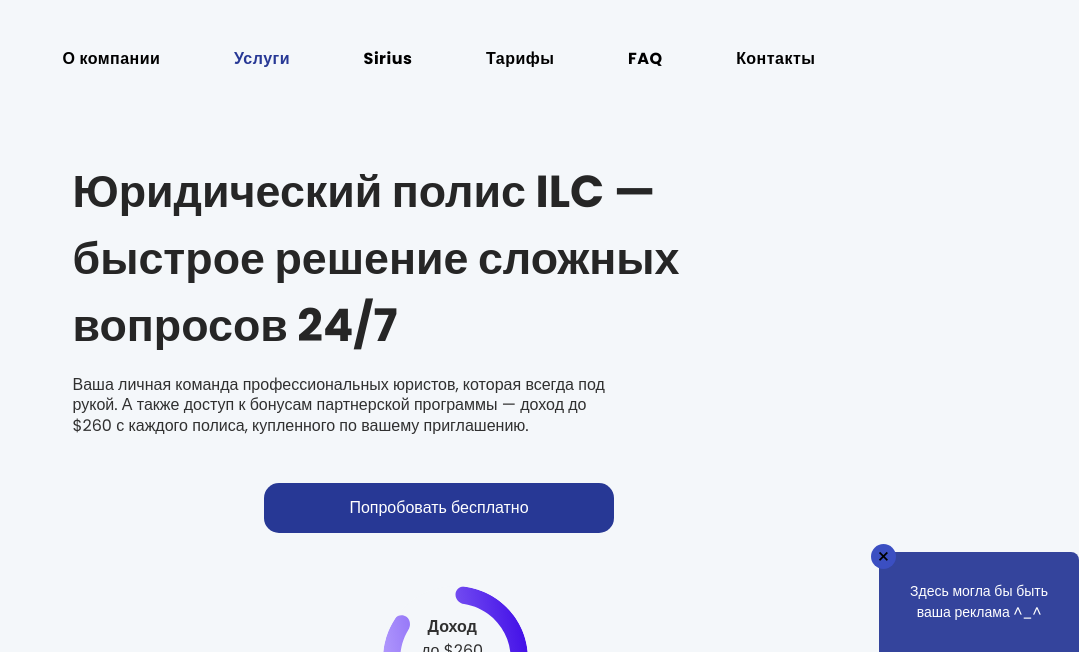
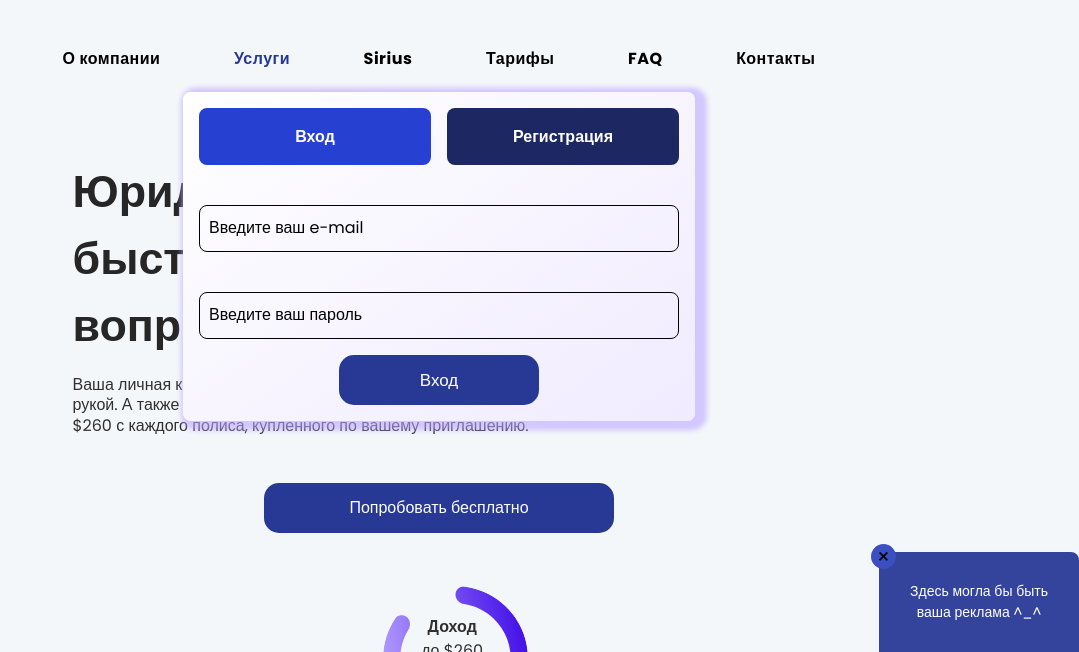
Before and after one commit to LuckOnOff/ILC, a plain HTML site: page index.html in a window 1280 px wide. Both pictures are taken after a click on the button "Войти". Shown: the part 148-800 px from the top of the page, without its empty margins (201-1280 px from the left). Drawn offline with Linux system fonts and the light colour scheme.

Commit message:
commit 21.09

```diff
--- a/index.html
+++ b/index.html
@@ -38,17 +38,31 @@
                             <li class="header-menu-nav-list-item"><a href="#">FAQ</a></li>
                             <li class="header-menu-nav-list-item"><a href="#">Контакты</a></li>
                         </ul>
-                        <button type="submit" class="buttons header-button-menu">Войти</button>
+                        <button type="submit" class="buttons header-button-menu logIn-button">Войти</button>
                     </nav>
                 <a href="tel:+78005113768" class="header-tel">8 (800) 511-37-68</a>
-                <button type="submit" class="buttons header-button">Войти</button>
-                <section class="logIn-window">
-                    <div class="logIn-window-box">
-                        <button class="logIn-window-box-exit">&#215;</button>
-                        <p class="logIn-window-box-text">Здесь могла бы быть ваша реклама ^_^</p>
-                    </div>
-                </section>
+                <button type="submit" class="buttons header-button logIn-button">Войти</button>
             </section>
+            <section class="logIn-window">
+                <div class="login-window-switch">
+                    <h2 class="logIn-window-title-login">Вход</h2>
+                    <h2 class="logIn-window-title-reg">Регистрация</h2>
+                </div>
+                <div>
+                    <form action="#" class="logIn-window-forms">
+                        <div class="logIn-window-forms-email-box">
+                            <input class="logIn-window-forms-email" type="email" required="required" placeholder="Введите ваш e-mail">
+                            <p class="logIn-window-forms-email-subname">Введите ваш e-mail</p>
+                        </div>
+                        <div class="logIn-window-forms-password-box">
+                            <input class="logIn-window-forms-password" type="password" required="required" placeholder="Введите ваш пароль" minlength="5">
+                            <p class="logIn-window-forms-password-subname">Введите ваш пароль</p>
+                        </div>
+                        <button class="buttons logIn-window-forms-button" type="submit">Вход</button>
+                    </form>
+                </div>
+            </section>
+        </section>
         </header>
         <nav class="header-nav">
             <ul class="header-nav-panel">
@@ -61,6 +75,13 @@
             </ul>
         </nav>
     </div>
+    <section>
+        <section class="ads-window">
+            <div class="ads-window-box">
+                <button class="ads-window-box-exit">&#215;</button>
+                <p class="ads-window-box-text">Здесь могла бы быть ваша реклама ^_^</p>
+            </div>
+        </section>
     <main>
         <div class="main-header-flexbox-1-container">
             <section class="main-header-flexbox-1">
--- a/index.js
+++ b/index.js
@@ -6,8 +6,12 @@ const menuBlock = document.querySelector('.header-right-sec-menu-block');
 const menuIcon = document.querySelector('.header-right-sec-menu');
 const menuNav = document.querySelector('.header-menu-nav');
 const buttonExit = document.querySelector('.header-menu-nav-exit');
-const logInWindow = document.querySelector('.logIn-window');
-const logInExit = document.querySelector('.logIn-window-box-exit');
+const adsWindow = document.querySelector('.ads-window');
+const adsExit = document.querySelector('.ads-window-box-exit');
+const logInForms = document.querySelector('.logIn-window');
+const logInButton = document.querySelector('.logIn-window-forms-button');
+const emailCheck = document.querySelector('.logIn-window-forms-email');
+const passwordCheck = document.querySelector('.logIn-window-forms-password');
 
 function activePhone() {
     phoneBlock.classList.toggle('header-right-sec-phone-block-active');
@@ -36,12 +40,40 @@ function hiddenMenu() {
 }
 buttonExit.addEventListener('click', hiddenMenu);
 
-function openAdv() {
-    logInWindow.classList.add('logIn-window-active')
+function openAds() {
+    adsWindow.classList.add('ads-window-active')
 }
-setTimeout(openAdv, 5000);
+setTimeout(openAds, 5000);
 
-function hiddenAdv() {
-    logInWindow.classList.remove('logIn-window-active')
+function hiddenAds() {
+    adsWindow.classList.remove('ads-window-active')
 }
-logInExit.addEventListener('click', hiddenAdv);
+adsExit.addEventListener('click', hiddenAds);
+
+function openLogIn(event) {
+    if(!event.target.closest('.logIn-window')) {
+        logInForms.classList.remove('logIn-window-active')
+    }
+    if(event.target.closest('.logIn-button')) {
+        logInForms.classList.add('logIn-window-active')
+    }
+}
+document.addEventListener('click', openLogIn);
+
+function emailValid() {
+    if(emailCheck.validity.typeMismatch) {
+        emailCheck.setCustomValidity('В вашей электронной почте есть ошибка, перепроверьте введенные вами данные')
+    }else {
+        emailCheck.setCustomValidity("");
+      }
+}
+emailCheck.addEventListener("input", emailValid);
+
+function passwordValid() {
+    if(passwordCheck.validity.tooShort) {
+        passwordCheck.setCustomValidity(`Ваш пароль слишком короткий ${passwordCheck.minLength} знаков, вы ввели ${passwordCheck.value.length}.`)
+    }else {
+        passwordCheck.setCustomValidity("");
+      }
+}
+passwordCheck.addEventListener("input", passwordValid);
--- a/style.css
+++ b/style.css
@@ -20,11 +20,24 @@ button {
 ul {
     list-style-type: none;
 }
+.buttons {
+    display: flex;
+    justify-content: center;
+    align-items: center;
+    background: #273895;
+    color: white;
+    border-radius: 15px;
+    transition: 0.3s linear;
+}
+.buttons:hover {
+    background: #1d2761;
+}
 .header {
     display: flex;
     align-items: center;
     justify-content: center;
     margin: 2rem 4rem;
+    position: relative;
 }
 .header-container {
     width: 1500px;
@@ -133,10 +146,10 @@ ul {
     width: 100px;
     height: 50px;
 }
-.logIn-window {
+.ads-window {
     display: none;
 }
-.logIn-window-active {
+.ads-window-active {
     display: flex;
     justify-content: center;
     align-items: center;
@@ -160,10 +173,10 @@ ul {
         opacity: 1;
     }
 }
-.logIn-window-box {
+.ads-window-box {
     padding: 1rem;
 }
-.logIn-window-box-exit {
+.ads-window-box-exit {
     display: flex;
     justify-content: center;
     align-items: center;
@@ -177,13 +190,150 @@ ul {
     left: -0.5rem;
     transition: 0.3s linear;
 }
-.logIn-window-box-exit:hover {
+.ads-window-box-exit:hover {
     background: #1d2761;
     color: white;
 }
-.logIn-window-box-text {
+.ads-window-box-text {
     font-size: 14px;
     text-align: center;
+}
+.logIn-window {
+    display: none;
+}
+.logIn-window-active {
+    display: flex;
+    flex-direction: column;
+    position: fixed;
+    z-index: 10;
+    top: 15rem;
+    left: 30%;
+    margin: auto;
+    background: #fff;
+    background: linear-gradient(326deg, #F0EBFF 0%, #FFF 100%);
+    box-shadow: 5px 2.5px 5px 7px rgba(187, 166, 255, 0.58);
+    color: white;
+    width: 40%;
+    height: auto;
+    border-radius: 8px;
+    animation: transition 0.2s linear;
+}
+.login-window-switch {
+    display: flex;
+    align-items: center;
+    justify-content: center;
+    margin: 1rem;
+}
+.logIn-window-title-login {
+    text-align: center;
+    background: #2641D1;
+    margin-right: 1rem;
+    width: 50%;
+    padding: 1rem;
+    cursor: pointer;
+    border-radius: 8px;
+}
+.logIn-window-title-reg {
+    background: #1d2761;
+    width: 50%;
+    text-align: center;
+    padding: 1rem;
+    cursor: pointer;
+    border-radius: 8px;
+}
+.logIn-window-forms {
+    display: flex;
+    flex-direction: column;
+    margin: 1rem;
+}
+.logIn-window-forms-email-box {
+    position: relative;
+    width: 100%;
+    margin-top: 0.5rem;
+}
+.logIn-window-forms-email {
+    width: 100%;
+    padding: 10px;
+    border-radius: 8px;
+    outline: none;
+    margin-bottom: 1rem;
+    background: transparent;
+    border: 1px solid black;
+}
+.logIn-window-forms-email:focus:valid {
+    border: 1px solid green;
+}
+.logIn-window-forms-email:focus:invalid {
+    border: 1px solid red;
+}
+.logIn-window-forms-email::placeholder {
+    opacity: 0;
+}
+.logIn-window-forms-email-subname {
+    position: absolute;
+    z-index: 1;
+    left: 0;
+    top: 0;
+    color: black;
+    padding: 10px;
+    pointer-events: none;
+    transition: 0.3s linear;
+}
+.logIn-window-forms-email:focus ~ .logIn-window-forms-email-subname,
+.logIn-window-forms-email:not(:placeholder-shown) ~ .logIn-window-forms-email-subname{
+    transform: translateY(-40px) translateX(10px);
+    font-size: 90%;
+}
+.logIn-window-forms-password {
+    width: 100%;
+    padding: 10px;
+    border-radius: 8px;
+    outline: none;
+}
+.logIn-window-forms-password:focus:valid {
+    border: 1px solid green;
+}
+.logIn-window-forms-password:focus:invalid {
+    border: 1px solid red;
+}
+.logIn-window-forms-password::placeholder {
+    opacity: 0;
+}
+.logIn-window-forms-password-box {
+    position: relative;
+    width: 100%;
+    margin-top: 1.5rem;
+}
+.logIn-window-forms-password {
+    width: 100%;
+    padding: 10px;
+    border-radius: 8px;
+    outline: none;
+    margin-bottom: 1rem;
+    background: transparent;
+    border: 1px solid black;
+}
+.logIn-window-forms-password-subname {
+    position: absolute;
+    z-index: 1;
+    left: 0;
+    top: 0;
+    color: black;
+    padding: 10px;
+    pointer-events: none;
+    transition: 0.3s linear;
+}
+.logIn-window-forms-password:focus ~ .logIn-window-forms-password-subname,
+.logIn-window-forms-password:not(:placeholder-shown) ~ .logIn-window-forms-password-subname{
+    transform: translateY(-40px) translateX(10px);
+    font-size: 90%;
+}
+.logIn-window-forms-button {
+    display: block;
+    margin: 0 auto;
+    width: 200px;
+    height: 50px;
+    font-size: 17px;
 }
 .header-menu-nav-list {
     margin: 4rem 2rem 0 0;
@@ -206,18 +356,6 @@ ul {
     font-weight: 700;
     line-height: 1.1rem;
     margin-right: 2.2rem;
-}
-.buttons {
-    display: flex;
-    justify-content: center;
-    align-items: center;
-    background: #273895;
-    color: white;
-    border-radius: 15px;
-    transition: 0.3s linear;
-}
-.buttons:hover {
-    background: #1d2761;
 }
 .header-menu-nav-exit {
     display: flex;
```
